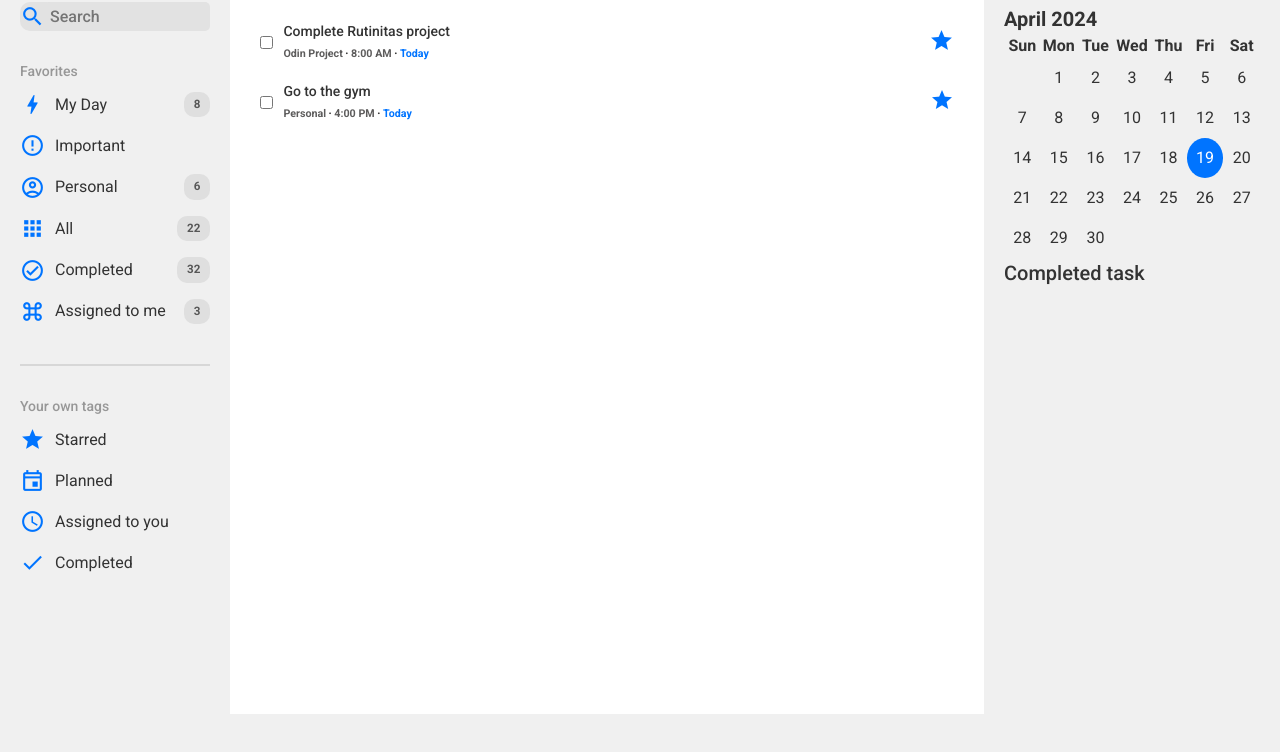
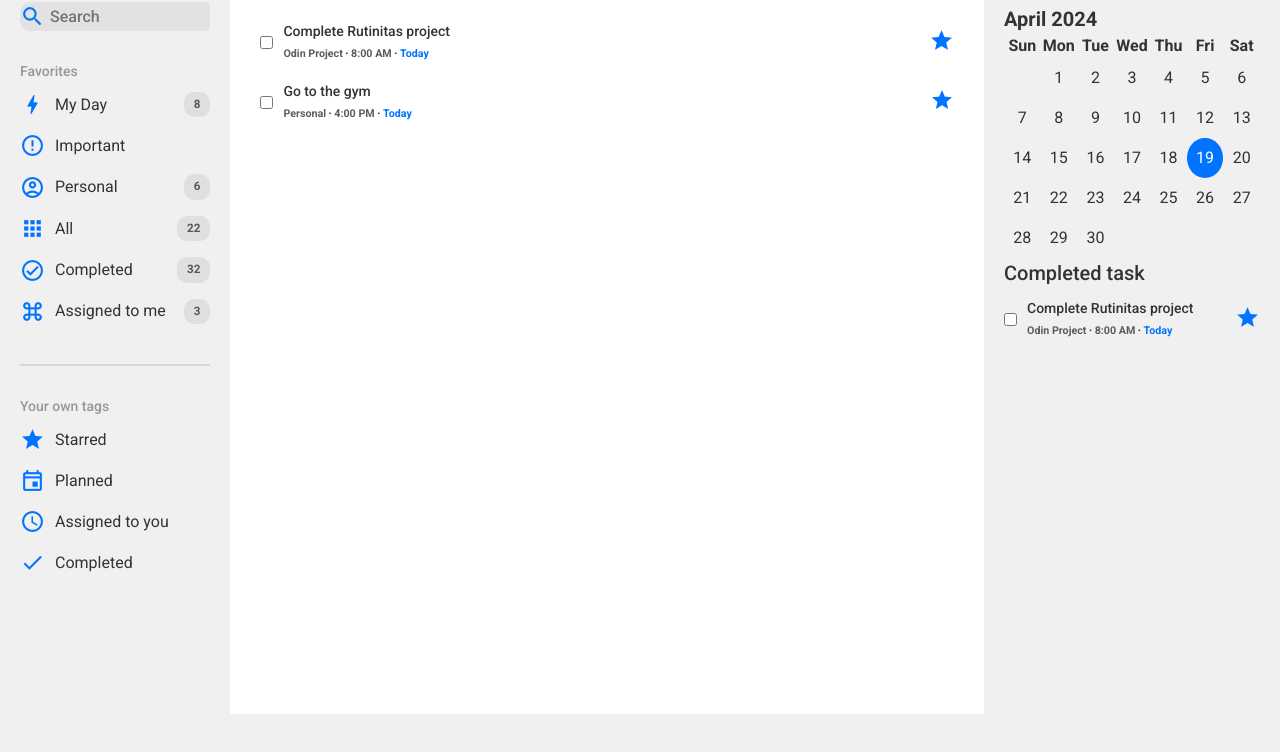
Before and after one commit to jpablico/TodoList, a website built with webpack: page dist/index.html in a window 1280 px wide. Shown: the part 86-838 px from the top of the page. Built offline with nearby package versions, Linux system fonts and the light colour scheme.

Commit message:
SCSS and Completed Tasks completed; Add logic

```diff
--- a/src/style.scss
+++ b/src/style.scss
@@ -422,6 +422,57 @@ body {
       font-weight: 500;
       font-size: 20px;
     }
+
+    .completed-tasks {
+      @include flex(column, none, none);
+      gap: 15px;
+      padding: 10px 0px;
+
+      .task {
+        @include flex(row, space-between, center);
+
+        #task-completion {
+          background-color: blue;
+        }
+
+        .task-body {
+          @include flex(row, start, center);
+          gap: 10px;
+          color: #333;
+
+          .task-title {
+            font-size: 14px;
+            font-weight: 500;
+          }
+
+          .lower-task-body {
+            @include flex(row, start, center);
+            gap: 2px;
+
+            .task-tag, .task-time {
+              color: #5d5c5c;
+            }
+
+            .task-due {
+              color: $accent-color;
+            }
+          }
+        }
+
+        .task-options {
+
+          .task-star {
+            font-variation-settings:
+              'FILL' 0,
+              'wght' 400,
+              'GRAD' 0,
+              'opsz' 24,
+              'COLR' $accent-color;
+              font-size: 24px;
+          }
+        }
+      }
+    }
   }
 }
 
```
Also changed, not shown: dist/index.html, dist/main.css.
